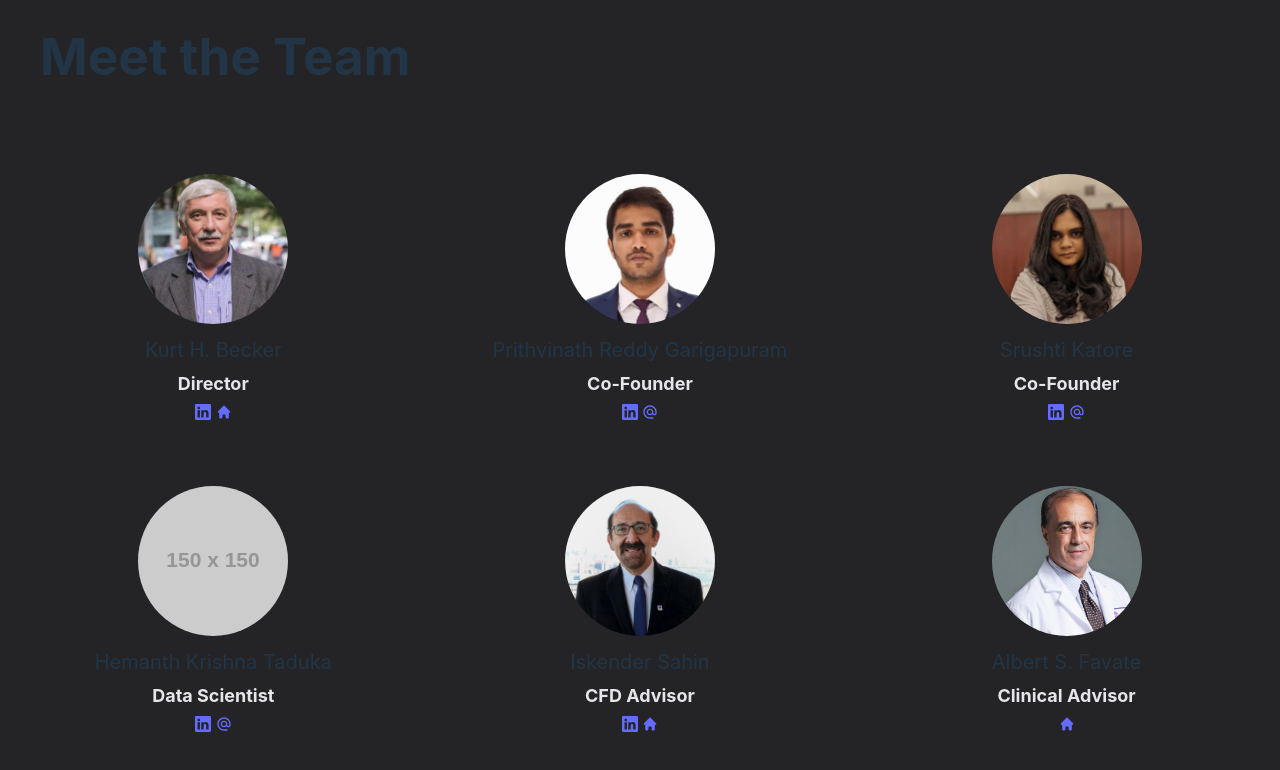
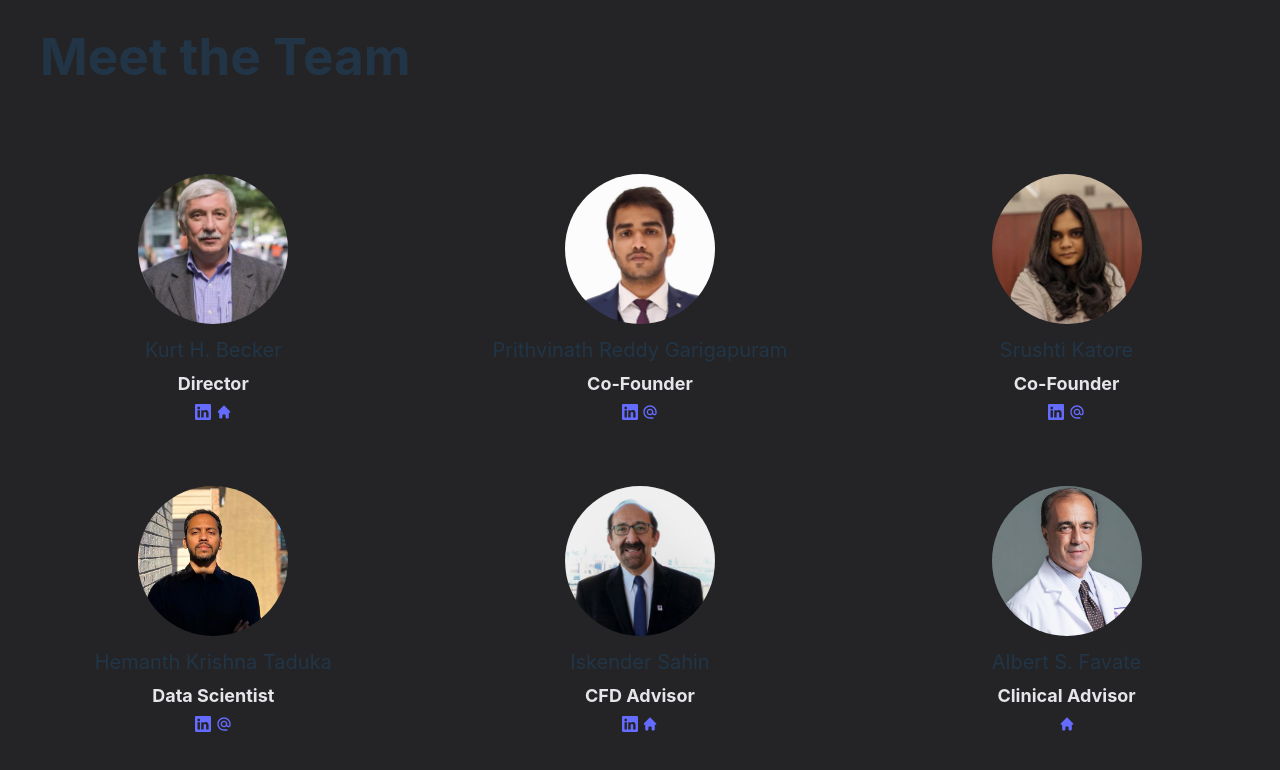
Before and after one commit to blue-gitty/blue-gitty.github.io, a React (Vite) app: page / in a window 1280 px wide. Shown: the part 1602-2372 px from the top of the page. Built offline with nearby package versions, Linux system fonts and the light colour scheme.

Commit message:
added hkpic

```diff
--- a/src/components/team.jsx
+++ b/src/components/team.jsx
@@ -8,6 +8,8 @@ import kbpic from '../assets/profilepics/Kurt_pic.png'
 import iskpic from '../assets/profilepics/Iskender_pic.png';
 import albertpic from '../assets/profilepics/Albert_pic.png';
 import srkpic from '../assets/profilepics/srkpic.jpg'
+import hkpic from '../assets/profilepics/hk_cara_pic.jpg';
+
 const TeamPage = () => {
     return (
       <div className="team-container">
@@ -46,7 +48,7 @@ const TeamPage = () => {
           </div>
         </div>
         <div className="team-member">
-          <img src="https://via.placeholder.com/150" alt="Team Member 4" />
+          <img src={hkpic} alt="Team Member 4" />
           <div className="member-details">
             <p className='name'>Hemanth Krishna Taduka</p>
             <p className='role'>Data Scientist</p>
```
Also changed, not shown: src/assets/profilepics/hk_cara_pic.jpg (added).
